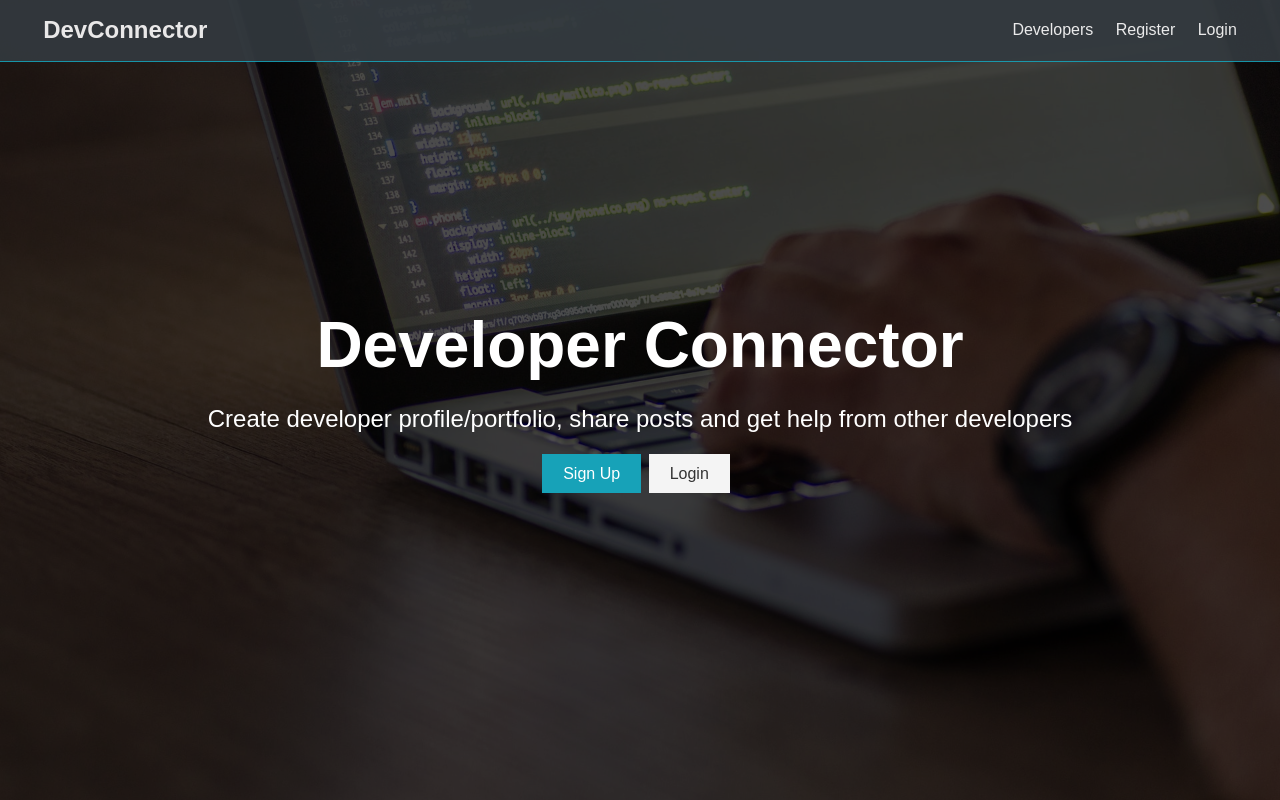
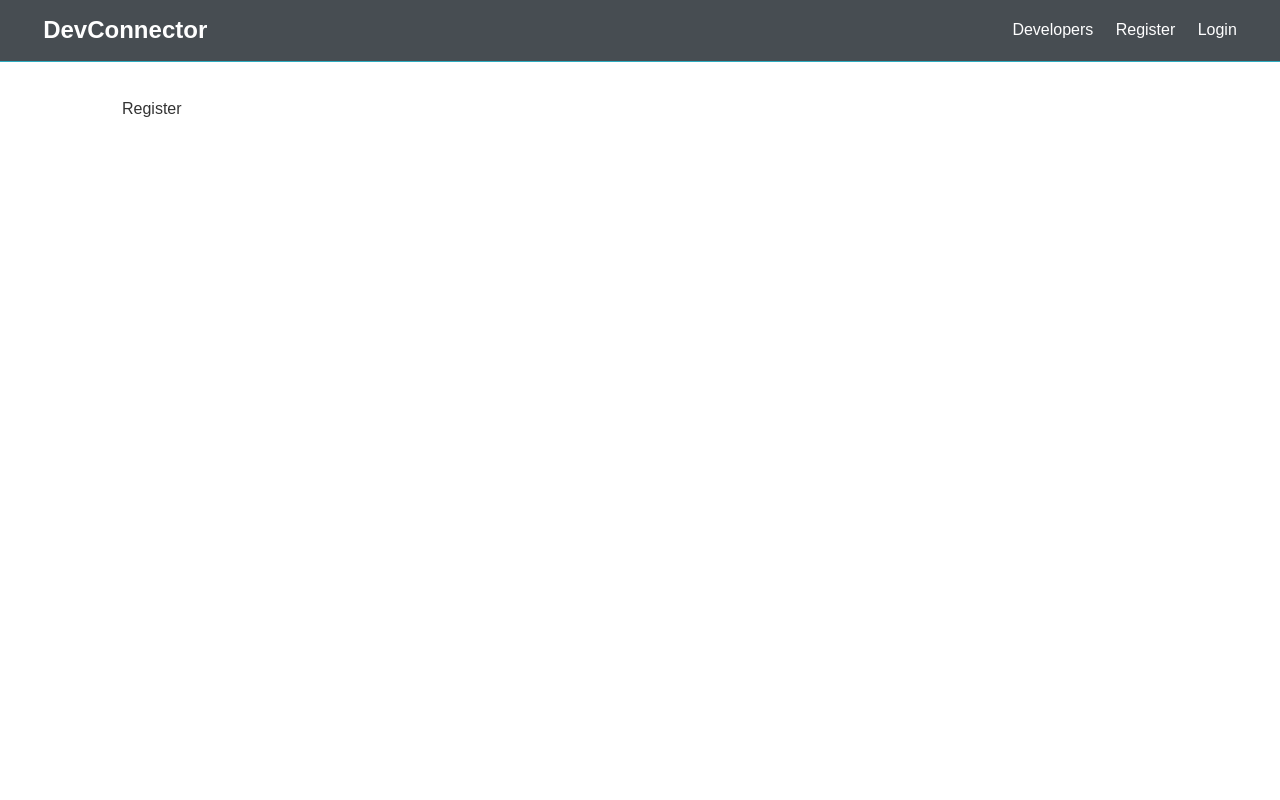
Before and after one commit to WebDevJunkie/dev-social, a React (Create React App) app in the folder client/: page /register in a window 1280 px wide. Built offline with nearby package versions, Linux system fonts and the light colour scheme.

Commit message:
Set up react router

```diff
--- a/client/src/App.js
+++ b/client/src/App.js
@@ -1,14 +1,25 @@
 import React, { Fragment } from 'react';
+import { BrowserRouter as Router, Route, Switch } from 'react-router-dom';
 import Navbar from './components/layout/Navbar';
 import Landing from './components/layout/Landing';
+import Register from './components/auth/Register';
+import Login from './components/auth/Login';
 import './App.css';
 
 function App() {
   return (
-    <Fragment>
-      <Navbar />
-      <Landing />
-    </Fragment>
+    <Router>
+      <Fragment>
+        <Navbar />
+        <Route exact path="/" component={Landing} />
+        <section className="container">
+          <Switch>
+            <Route path="/login" component={Login} />
+            <Route path="/register" component={Register} />
+          </Switch>
+        </section>
+      </Fragment>
+    </Router>
   );
 }
 
--- /dev/null
+++ b/client/src/components/auth/Login.js
@@ -0,0 +1,11 @@
+import React from 'react';
+
+const Login = () => {
+    return (
+        <div>
+            Login
+        </div>
+    );
+}
+
+export default Login;
--- /dev/null
+++ b/client/src/components/auth/Register.js
@@ -0,0 +1,11 @@
+import React from 'react';
+
+const Register = () => {
+    return (
+        <div>
+            Register
+        </div>
+    );
+}
+
+export default Register;
--- a/client/src/components/layout/Landing.js
+++ b/client/src/components/layout/Landing.js
@@ -1,4 +1,5 @@
 import React from 'react';
+import { Link } from 'react-router-dom';
 
 const Landing = () => {
     return (
@@ -11,8 +12,8 @@ const Landing = () => {
                         other developers
                     </p>
                     <div class="buttons">
-                        <a href="register.html" class="btn btn-primary">Sign Up</a>
-                        <a href="login.html" class="btn btn">Login</a>
+                        <Link to="/register" class="btn btn-primary">Sign Up</Link>
+                        <Link to="/login" class="btn btn">Login</Link>
                     </div>
                 </div>
             </div>
--- a/client/src/components/layout/Navbar.js
+++ b/client/src/components/layout/Navbar.js
@@ -1,15 +1,16 @@
 import React from 'react';
+import { Link } from 'react-router-dom';
 
 const Navbar = () => {
     return (
         <nav class="navbar bg-dark">
             <h1>
-                <a href="dashboard.html"> <i class="fas fa-code"></i> DevConnector </a>
+                <Link to="/"> <i class="fas fa-code"></i> DevConnector </Link>
             </h1>
             <ul>
-                <li><a href="profiles.html">Developers</a></li>
-                <li><a href="register.html">Register</a></li>
-                <li><a href="login.html">Login</a></li>
+                <li><a href="#">Developers</a></li>
+                <li><Link to="/register">Register</Link></li>
+                <li><Link to="/login">Login</Link></li>
             </ul>
         </nav>
     );
```
